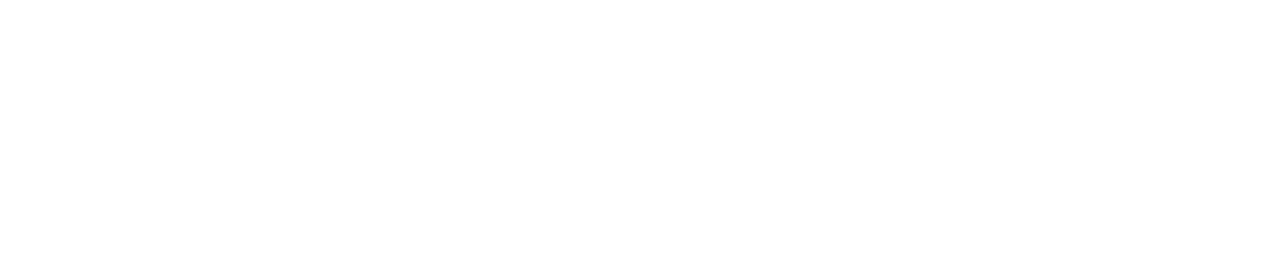
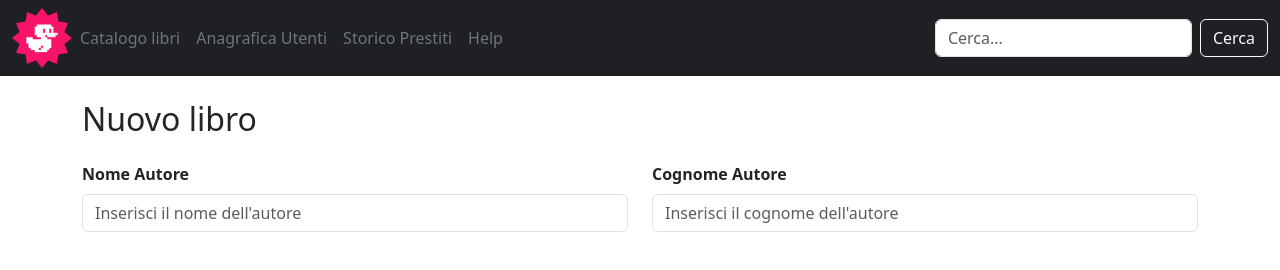
Before and after one commit to NotAlex575/html-css-bootstrap-dashboard, a plain HTML site: page New-book.html in a window 1280 px wide. Drawn offline with nearby package versions, Linux system fonts and the light colour scheme.

Commit message:
aggiunti form "Nome Autore" e "Cognome Autore"

```diff
--- a/New-book.html
+++ b/New-book.html
@@ -4,8 +4,63 @@
         <meta charset="UTF-8">
         <meta name="viewport" content="width=device-width, initial-scale=1.0">
         <title>Document</title>
+        <link rel="stylesheet" href="css/style.css">
+        <link rel="stylesheet" href="https://cdnjs.cloudflare.com/ajax/libs/font-awesome/6.7.2/css/all.min.css"
+        integrity="sha512-Evv84Mr4kqVGRNSgIGL/F/aIDqQb7xQ2vcrdIwxfjThSH8CSR7PBEakCr51Ck+w+/U6swU2Im1vVX0SVk9ABhg==" crossorigin="anonymous" referrerpolicy="no-referrer" />
+        <link href="https://cdn.jsdelivr.net/npm/bootstrap@5.3.7/dist/css/bootstrap.min.css" rel="stylesheet" integrity="sha384-LN+7fdVzj6u52u30Kp6M/trliBMCMKTyK833zpbD+pXdCLuTusPj697FH4R/5mcr" crossorigin="anonymous">
     </head>
+
     <body>
+        <header>
+            <!--NAVBAR-->
+            <nav class="navbar navbar-expand-lg bg-nav text-secondary">
+                <div class="container-fluid">
+                    <img src="img/duck.png" class="logo-size" alt="">
+                    <button class="navbar-toggler" type="button" data-bs-toggle="collapse" data-bs-target="#navbarSupportedContent" aria-controls="navbarSupportedContent" aria-expanded="false" aria-label="Toggle navigation">
+                    <span class="navbar-toggler-icon"></span>
+                    </button>
+                    <div class="collapse navbar-collapse" id="navbarSupportedContent">
+                    <ul class="navbar-nav me-auto mb-2 mb-lg-0">
+                        <li class="nav-item">
+                            <a class="nav-link text-secondary active" aria-current="page" href="#">Catalogo libri</a>
+                        </li>
+                        <li class="nav-item">
+                            <a class="nav-link text-secondary" href="#">Anagrafica Utenti</a>
+                        </li>
+                        <li class="nav-item">
+                            <a class="nav-link text-secondary" href="#">Storico Prestiti</a>
+                        </li>
+                        <li class="nav-item">
+                            <a class="nav-link text-secondary" href="#">Help</a>
+                        </li>
+                    </ul>
+                    <form class="d-flex" role="search">
+                        <input class="form-control me-2" type="search" placeholder="Cerca..." aria-label="Search"/>
+                        <button class="btn btn-outline-light" type="submit">Cerca</button>
+                    </form>
+                    </div>
+                </div>
+            </nav>
+        </header>
 
+        <main>
+            <div class="container">
+                <h2 class="mt-4">Nuovo libro</h2>
+                <div class="mt-4 row">
+                    <!--i 2 container form Nome Autore e Cognome Autore-->
+                    <div class="col-6">
+                        <!--NOME-->
+                        <label for="exampleFormControlInput1" class="form-label"><strong>Nome Autore</strong></label>
+                        <input type="text" class="form-control" id="exampleFormControlInput1" placeholder="Inserisci il nome dell'autore">
+                    </div>
+                    <div class="col-6">
+                        <!--COGNOME-->
+                        <label for="exampleFormControlInput1" class="form-label"><strong>Cognome Autore</strong></label>
+                        <input type="text" class="form-control" id="exampleFormControlInput1" placeholder="Inserisci il cognome dell'autore">
+                    </div>
+                </div>
+            </div>
+        </main>
+    <script src="https://cdn.jsdelivr.net/npm/bootstrap@5.3.3/dist/js/bootstrap.bundle.min.js"></script>
     </body>
 </html>
```
Lines whose indentation alone changed are shown as unchanged.
